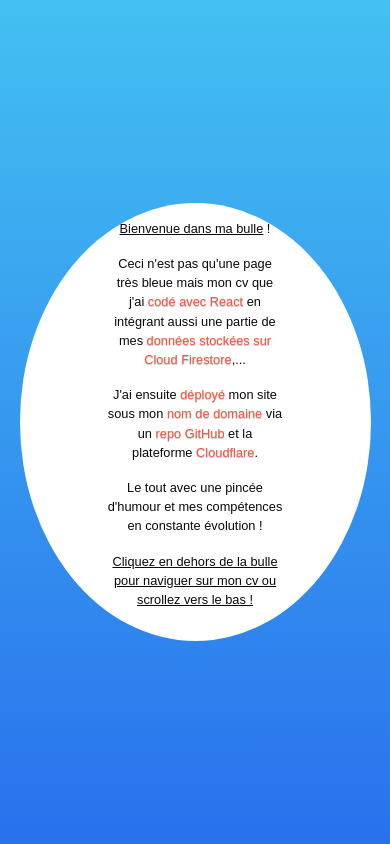
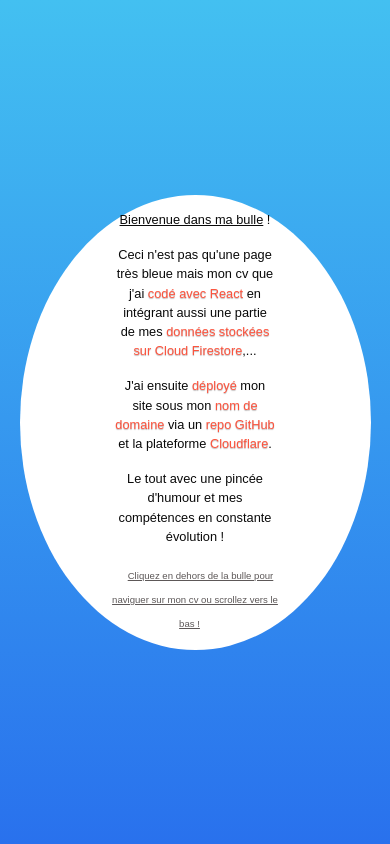
Before and after one commit to JessieB-pro/my-cv, a React (Vite) app: page /presentation in a window 390 px wide. Shown: the top 844 px of the page. Built offline with nearby package versions, Linux system fonts and the light colour scheme; no server answers; a web font is replaced by a local one.

Commit message:
pop up updated again - responsive

```diff
--- a/src/App.css
+++ b/src/App.css
@@ -57,9 +57,9 @@ img {
 
 #pop-up {
     border-radius: 50% !important;
-    padding: 4% 20%;
+    padding: 4% 22%;
     max-width: 90%;
-    max-height: 60%;
+    max-height: 70%;
     z-index: 1100;
 }
 
@@ -68,6 +68,13 @@ img {
     margin-left: 10px;
     margin-right: 10px;
     font-size: clamp(0.8rem, 2.5vw, 1rem);
+}
+
+#pop-up small {
+    color: rgb(93, 88, 88);
+    margin-left: 11px;
+    margin-right: 11px;
+    font-size: clamp(0.6rem, 2.3vw, 0.8rem);
 }
 
 #pop-up p span {
--- a/src/components/PopUp.jsx
+++ b/src/components/PopUp.jsx
@@ -55,7 +55,7 @@ export default function PopUp() {
             <p>J'ai ensuite <span>déployé</span> mon site sous mon <span>nom de domaine</span> via un <span>repo GitHub</span> et la plateforme <span>Cloudflare</span>.
             </p>
             <p>Le tout avec une pincée d'humour et mes compétences en constante évolution !</p>
-            <p><u>Cliquez en dehors de la bulle pour naviguer sur mon cv ou scrollez vers le bas !</u></p>
+            <small><u>Cliquez en dehors de la bulle pour naviguer sur mon cv ou scrollez vers le bas !</u></small>
           </div>
         </div>
       )}
```
